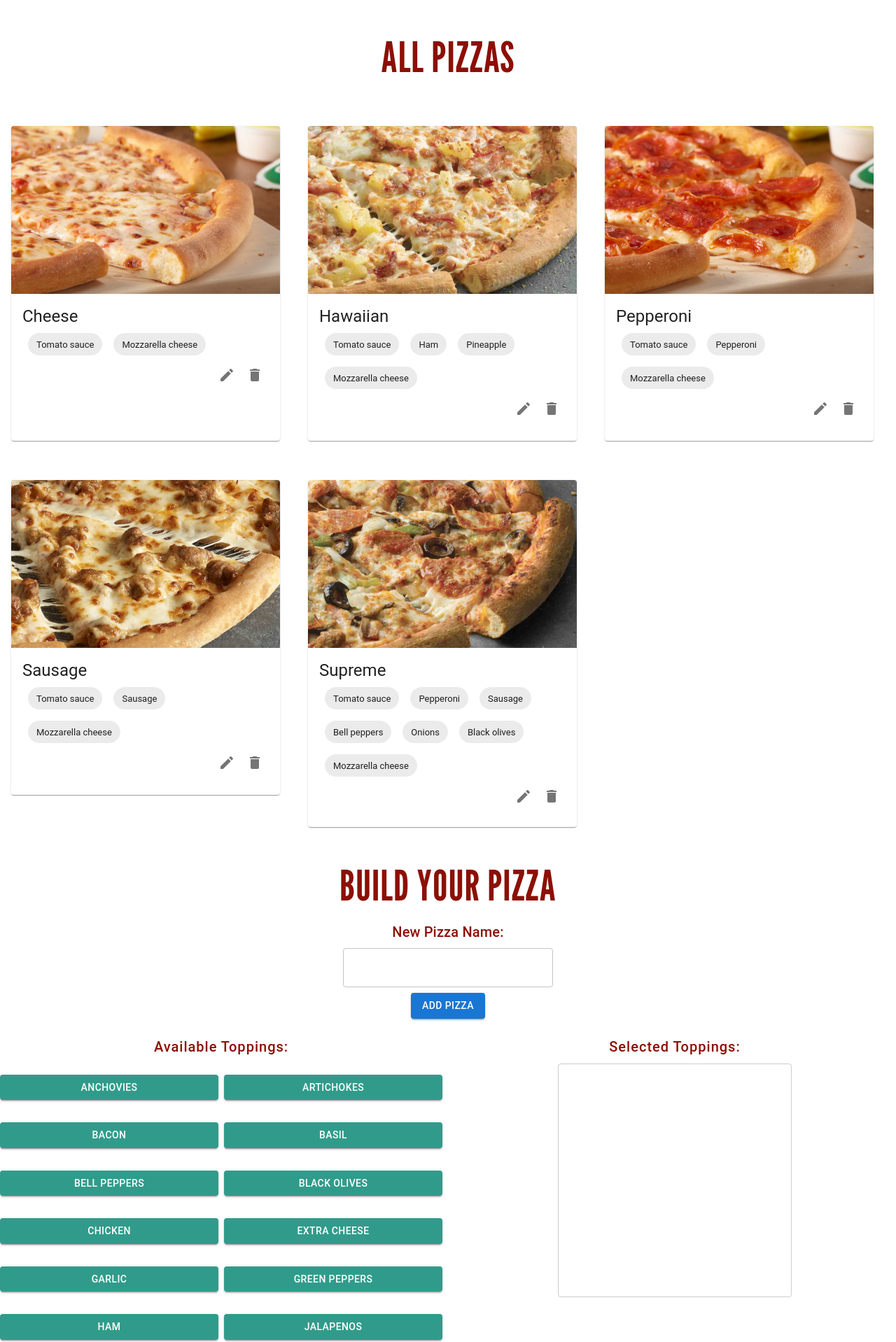
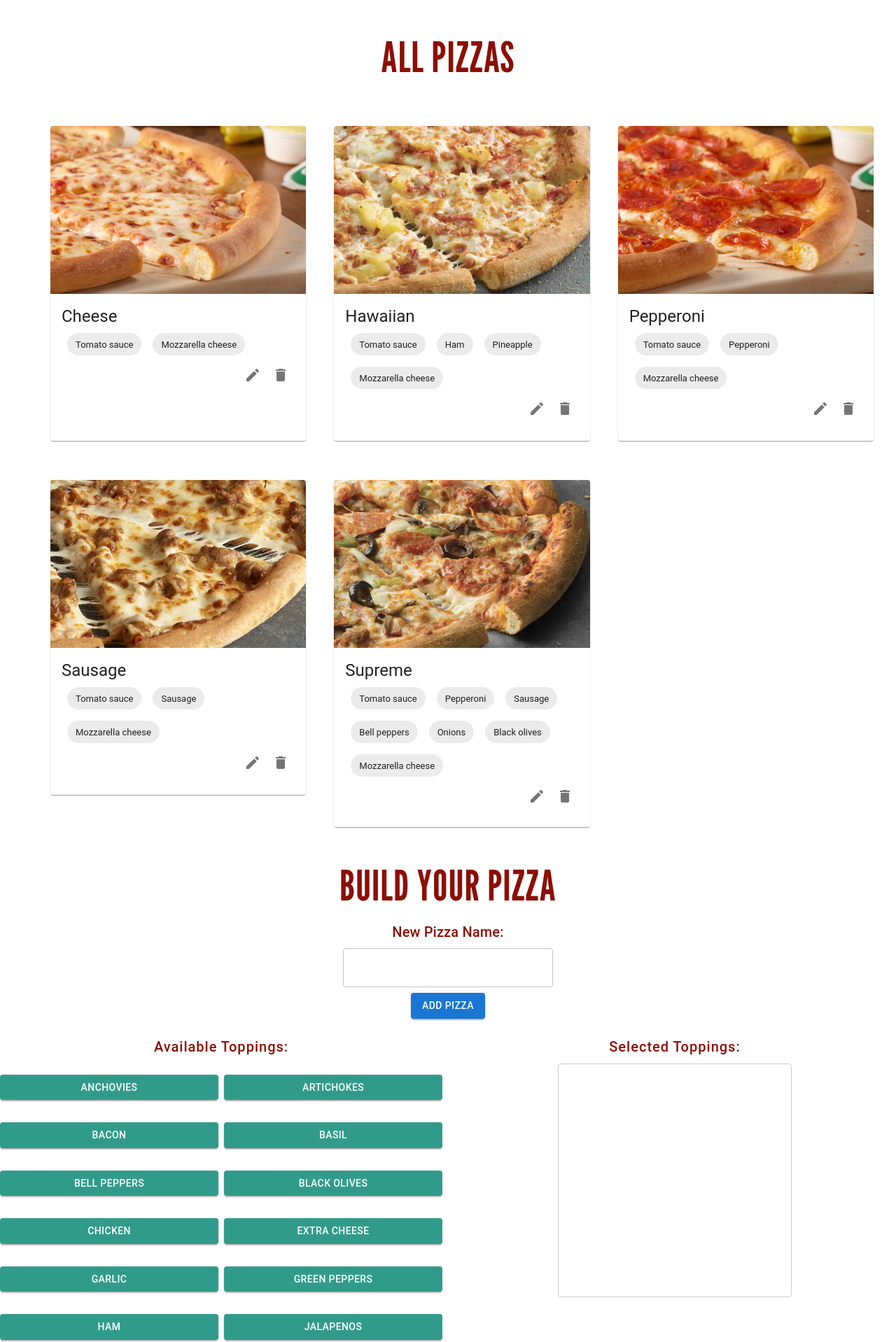
Before and after one commit to aidenmayoros/strongmind_challenge, a React (Create React App) app: page / in a window 1280 px wide. Shown: the part 647-2565 px from the top of the page at 70% size. Built offline with nearby package versions, Linux system fonts and the light colour scheme.

Commit message:
adjusted responsive styling and added default pizzacard img

```diff
--- a/src/App.jsx
+++ b/src/App.jsx
@@ -192,7 +192,12 @@ function App() {
 			<Grid
 				container
 				spacing={{ xs: 0, sm: 2, md: 5 }}
-				sx={{ pb: 5, ml: 2, mr: 2, p: 2 }}>
+				sx={{
+					pb: 5,
+					ml: { xs: 0, md: 2 },
+					mr: { xs: 0, md: 2 },
+					p: { xs: 0, md: 2 },
+				}}>
 				{pizzas.map((pizza) => (
 					<Grid
 						key={pizza.id}
--- a/src/components/PizzaBuilder.jsx
+++ b/src/components/PizzaBuilder.jsx
@@ -11,6 +11,7 @@ import {
 	TextField,
 } from '@mui/material';
 import DeleteIcon from '@mui/icons-material/Delete';
+import DefaultPizzaImage from '../images/pizzas/default_pizza.jpg';
 import { v4 as uuid } from 'uuid';
 
 function PizzaBuilder({ toppings, pizzaList, setPizzas }) {
@@ -56,6 +57,7 @@ function PizzaBuilder({ toppings, pizzaList, setPizzas }) {
 			id: uuid(),
 			name: newPizzaName,
 			toppings: selectedToppings,
+			image: DefaultPizzaImage,
 		};
 
 		setPizzas([...pizzaList, newPizza]);
@@ -119,7 +121,10 @@ function PizzaBuilder({ toppings, pizzaList, setPizzas }) {
 						}}>
 						Available Toppings:
 					</Typography>
-					<Grid container spacing={1}>
+					<Grid
+						container
+						spacing={1}
+						sx={{ maxHeight: '400px', overflowY: 'auto' }}>
 						{toppings.map((topping, index) => (
 							<Grid item xs={12} sm={6} key={index} sx={{ mb: 1 }}>
 								<Button
--- a/src/components/PizzaCard.jsx
+++ b/src/components/PizzaCard.jsx
@@ -73,7 +73,7 @@ const PizzaCard = ({ pizza, toppings, onDelete, onEditSave, toppingsList }) => {
 	};
 
 	return (
-		<Card sx={{ minHeight: '450px', maxHeight: 'none' }}>
+		<Card sx={{ minHeight: { xs: 'none', md: '450px' }, maxHeight: 'none' }}>
 			<CardMedia
 				component='img'
 				height='240'
```
Also changed, not shown: src/images/pizzas/default_pizza.jpg (added).
